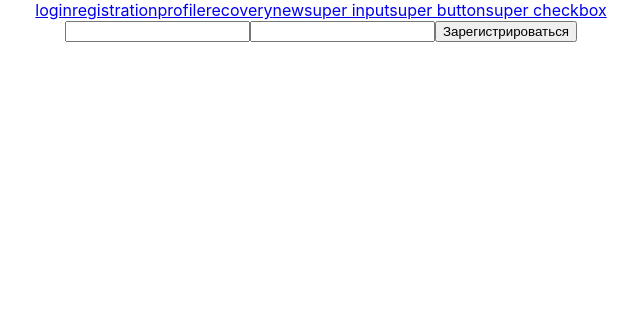
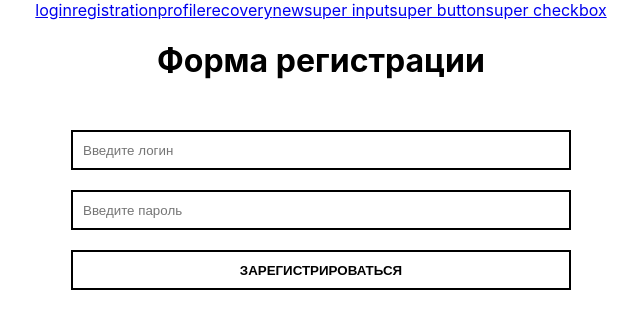
Before and after one commit to FeraVerto/cards, a React (Create React App) app: page /#/registration in a window 1280 px wide. Shown: the top 328 px of the page, without its empty margins (319-959 px from the left). Built offline with nearby package versions, Linux system fonts and the light colour scheme.

Commit message:
refactoring, layout

```diff
--- /dev/null
+++ b/src/n1-main/m1-ui/registration/Registration.module.css
@@ -0,0 +1,50 @@
+.form {
+    margin: 0 auto;
+    margin-top: 50px;
+
+    max-width: 500px;
+
+    display: flex;
+    flex-direction: column;
+}
+
+.form_item {
+    width: 100%;
+    margin-bottom: 20px;
+}
+
+.form_item input {
+    padding: 10px;
+
+    width: 100%;
+    height: 40px;
+
+    box-sizing: border-box;
+    outline: none;
+    border: 2px solid black;
+
+}
+
+input {
+    background-color: #fff;
+}
+
+.button {
+    height: 40px;
+
+    background-color: #fff;
+    border: 2px solid black;
+    text-transform: uppercase;
+    font-weight: bold;
+}
+
+.error,
+.loading {
+    color: red;
+    text-transform: uppercase;
+    font-weight: bold;
+}
+
+.loading {
+    font-size: 30px;
+}
--- a/src/n1-main/m1-ui/registration/Registration.tsx
+++ b/src/n1-main/m1-ui/registration/Registration.tsx
@@ -4,6 +4,7 @@ import {registration} from "../../m2-bll/registration-reducer";
 import {useDispatch, useSelector} from "react-redux";
 import {AppStateType} from "../../m2-bll/store";
 import {Redirect} from "react-router-dom";
+import s from "./Registration.module.css"
 
 type ErrorType = {
     email?: string
@@ -51,25 +52,33 @@ export const Registration = () => {
     }
 
     return (
-        <div>
-            <form onSubmit={formik.handleSubmit}>
-                <input type="text"
-                       {...formik.getFieldProps('email')}
-                />
+        <div className={s.registration}>
+            <h1>Форма регистрации</h1>
+            <form className={s.form} onSubmit={formik.handleSubmit}>
 
-                {formik.touched.email && formik.errors.email ? <div>{formik.errors.email}</div> : null}
+                <div className={s.form_item}>
+                    <input type="text"
+                           placeholder="Введите логин"
+                           {...formik.getFieldProps('email')}
+                    />
+                    {formik.touched.email && formik.errors.email ? <div className={s.error}>{formik.errors.email}</div> : null}
+                </div>
 
-                <input type="password"
-                       {...formik.getFieldProps('password')}
-                />
+                <div className={s.form_item}>
+                    <input type="password"
+                           placeholder="Введите пароль"
+                           {...formik.getFieldProps('password')}
+                    />
 
-                {formik.touched.password && formik.errors.password ? <div>{formik.errors.password}</div> : null}
+                    {formik.touched.password && formik.errors.password ? <div className={s.error}>{formik.errors.password}</div> : null}
+                </div>
 
-                <button type='submit' disabled={isLoading}>Зарегистрироваться</button>
+                <button className={s.button} type='submit' disabled={isLoading}>Зарегистрироваться</button>
+
             </form>
 
-            {error && <div>{error}</div>}
-            {isLoading && <div>LOADING...</div>}
+            {error && <div className={s.error}>{error}</div>}
+            {isLoading && <div className={s.loading}>LOADING...</div>}
         </div>
 
     )
```
